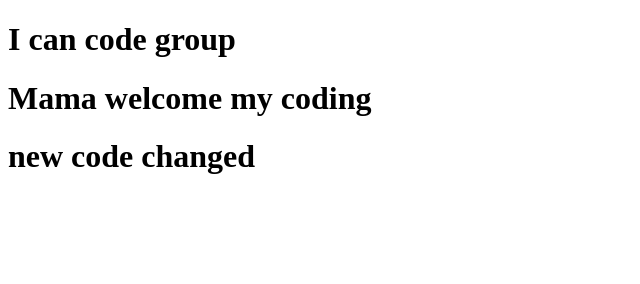
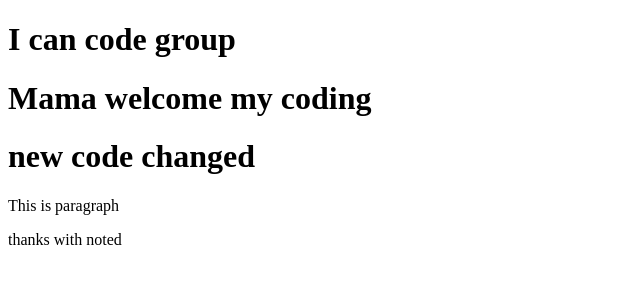
Before and after one commit to Hirenchandro/my-secend-repo, a plain HTML site: page index.html in a window 1280 px wide. Shown: the whole page, without its empty margins (0-640 px from the left). Drawn offline with Linux system fonts and the light colour scheme.

Commit message:
added Paragraph

```diff
--- a/index.html
+++ b/index.html
@@ -10,6 +10,8 @@
     <h1> I can code group</h1>
     <h1>Mama welcome my coding</h1>
     <h1>new code changed</h1>
+    <p>This is paragraph</p>
+    <p>thanks with noted</p>
 
 </body>
 </html>
```
